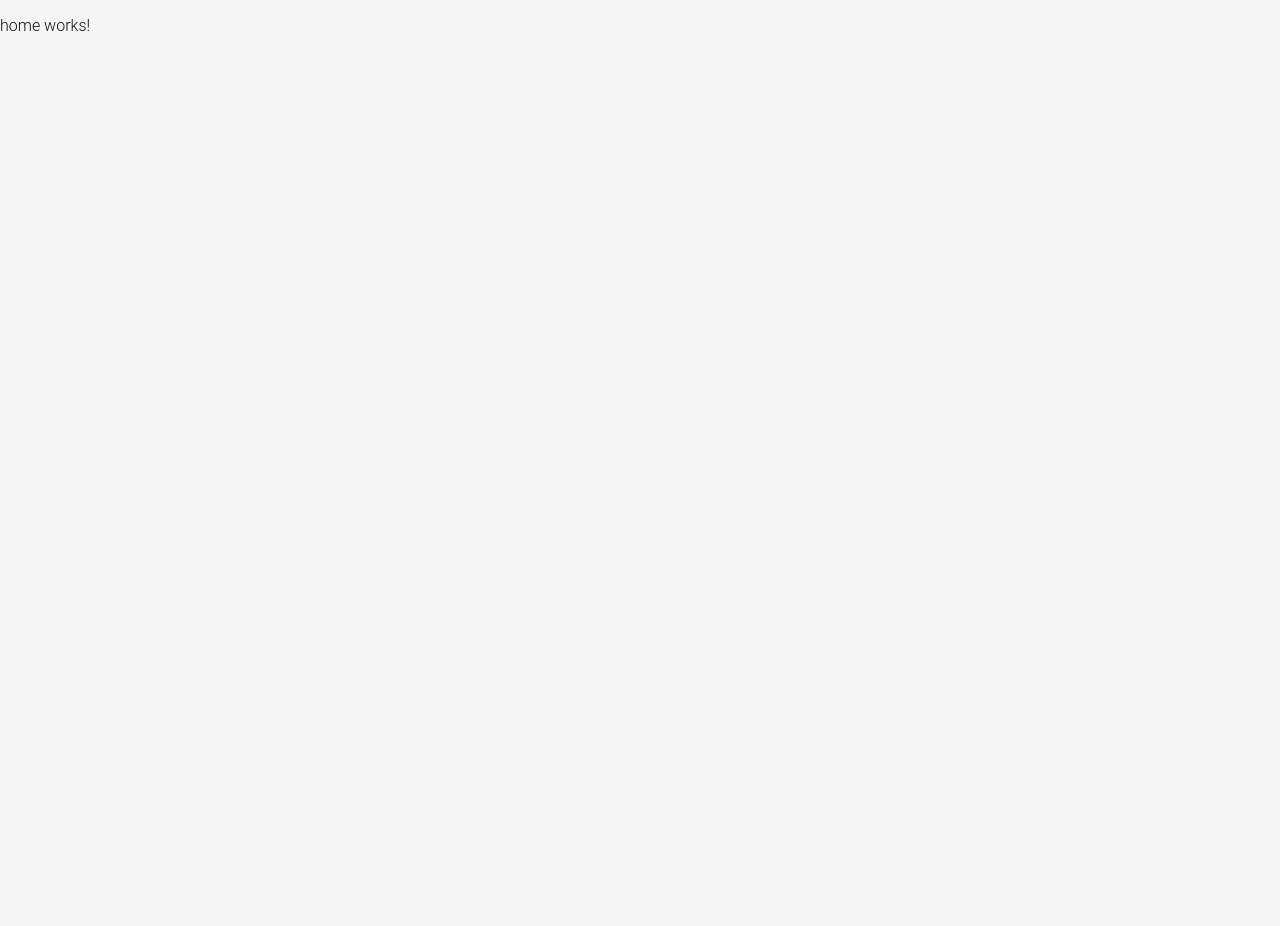
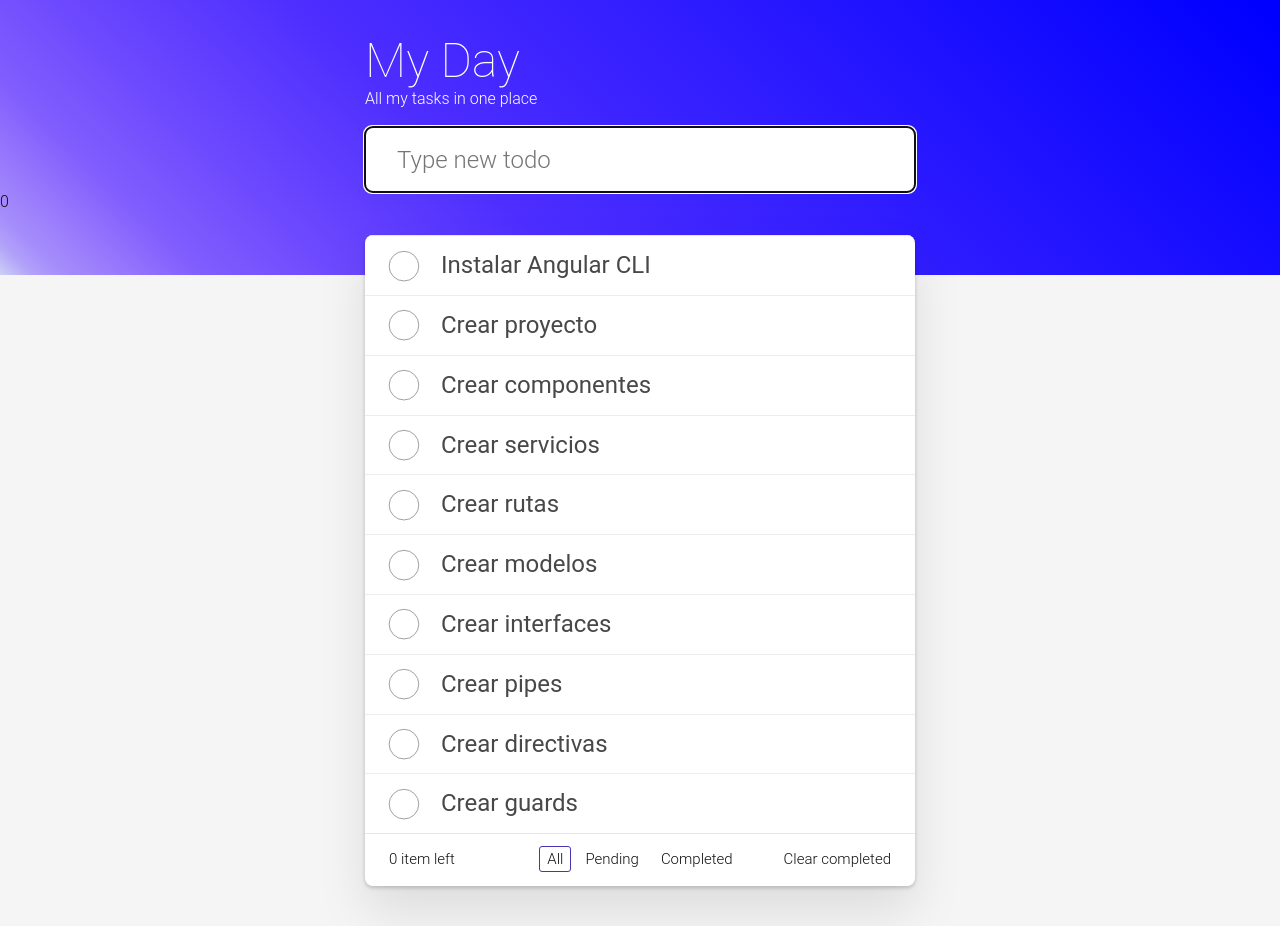
Before and after one commit to EstebanMa12/todoapp, an Angular app: page / in a window 1280 px wide. Before the commit the page ends 800 px from the top, so only its background shows below. Built offline with nearby package versions, Linux system fonts and the light colour scheme.

Commit message:
Add Angular TODO app to home page

```diff
--- a/src/app/pages/home/home.component.html
+++ b/src/app/pages/home/home.component.html
@@ -1 +1,76 @@
-<p>home works!</p>
+<section class="todoapp">
+  <header class="header">
+    <div class="container">
+      <h1>My Day</h1>
+      <p>All my tasks in one place</p>
+      <input
+        class="new-todo"
+        placeholder="Type new todo"
+        autofocus
+        type="text"
+        (change)="changeHandler($event)"
+      />
+    </div>
+    0
+  </header>
+  <div class="container todoapp-wrapper">
+    <!-- This section should be hidden by default and shown when there are todos -->
+    <section class="main">
+      <ul class="todo-list">
+        <li *ngFor="let task of tasks(); index as i">
+          <div class="view">
+            <input class="toggle" type="checkbox" />
+            <label>{{ task}}</label>
+            <button class="destroy" (click)="deleteTask(i)"></button>
+          </div>
+          <input class="edit" value="Buy a unicorn" />
+        </li>
+        <!--
+        <li class="completed">
+          <div class="view">
+            <input class="toggle" type="checkbox" checked />
+            <label>Learn JavaScript</label>
+            <button class="destroy"></button>
+          </div>
+          <input class="edit" value="Learn JavaScript" />
+        </li>
+        <li>
+          <div class="view">
+            <input class="toggle" type="checkbox" />
+            <label>Buy a unicorn</label>
+            <button class="destroy"></button>
+          </div>
+          <input class="edit" value="Buy a unicorn" />
+        </li>
+        <li class="editing">
+          <div class="view">
+            <input class="toggle" type="checkbox" />
+            <label>Make dishes</label>
+            <button class="destroy"></button>
+          </div>
+          <input class="edit" value="Make dishes" />
+        </li>
+        -->
+      </ul>
+    </section>
+    <!-- This footer should be hidden by default and shown when there are todos -->
+    <footer class="footer">
+      <!-- This should be `0 items left` by default -->
+      <span class="todo-count"><strong>0</strong> item left</span>
+      <!-- Remove this if you don't implement routing -->
+      <ul class="filters">
+        <li>
+          <a routerLink="/" class="selected">All</a>
+        </li>
+        <li>
+          <a routerLink="/pending">Pending</a>
+        </li>
+        <li>
+          <a routerLink="/completed">Completed</a>
+        </li>
+      </ul>
+      <!-- Hidden if no completed items are left ↓ -->
+      <button class="clear-completed">Clear completed</button>
+    </footer>
+  </div>
+</section>
--- a/src/app/pages/home/home.component.ts
+++ b/src/app/pages/home/home.component.ts
@@ -1,12 +1,33 @@
-import { Component } from '@angular/core';
+import { Component, signal } from '@angular/core';
+import { CommonModule } from '@angular/common';
 
 @Component({
   selector: 'app-home',
   standalone: true,
-  imports: [],
+  imports: [CommonModule],
   templateUrl: './home.component.html',
   styleUrl: './home.component.sass'
 })
 export class HomeComponent {
+  tasks = signal([
+    'Instalar Angular CLI',
+    'Crear proyecto',
+    'Crear componentes',
+    'Crear servicios',
+    'Crear rutas',
+    'Crear modelos',
+    'Crear interfaces',
+    'Crear pipes',
+    'Crear directivas',
+    'Crear guards',
+  ])
+  changeHandler(event: Event) {
+    const input = event.target as HTMLInputElement;
+    const newTask = input.value;
+    this.tasks.update((tasks) => [...tasks, newTask]);
+  }
+  deleteTask(index:number){
+    this.tasks.update((tasks) => tasks.filter((task, i) => i !== index));
+  }
 
 }
```
